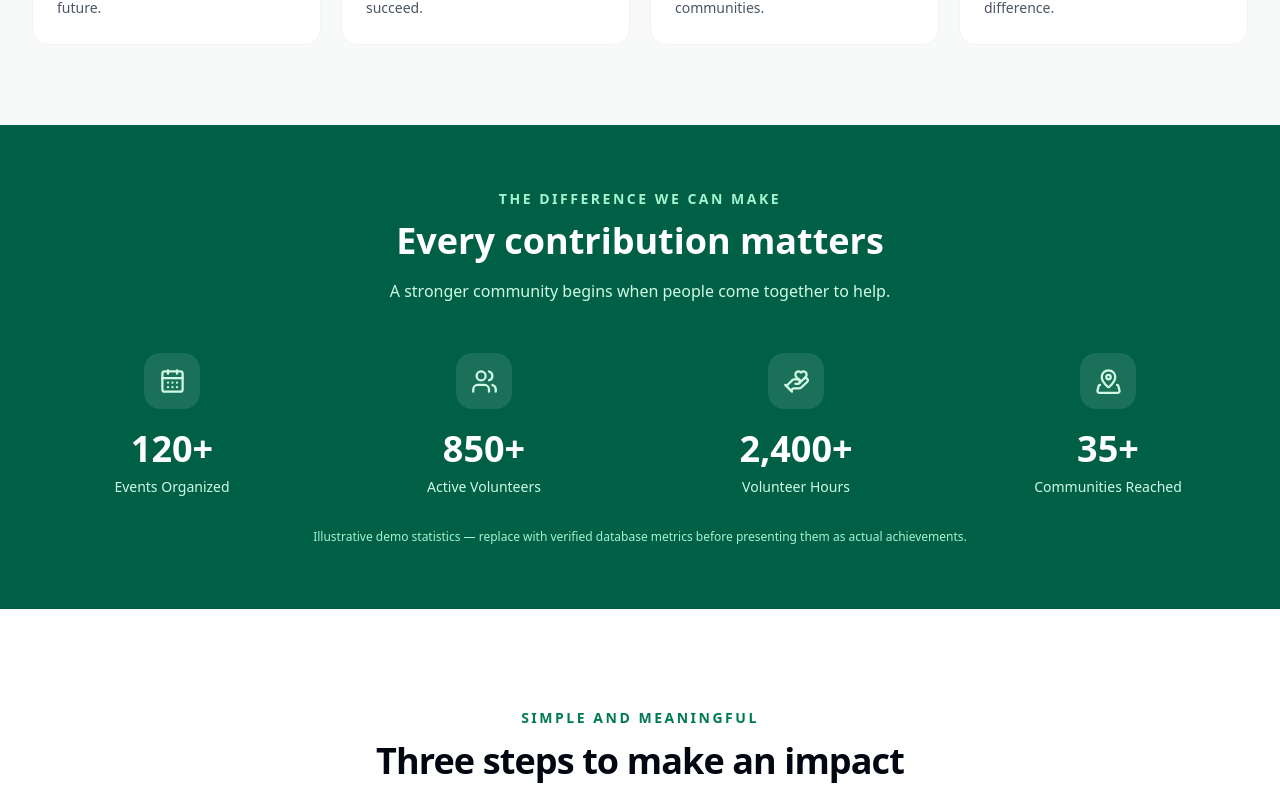
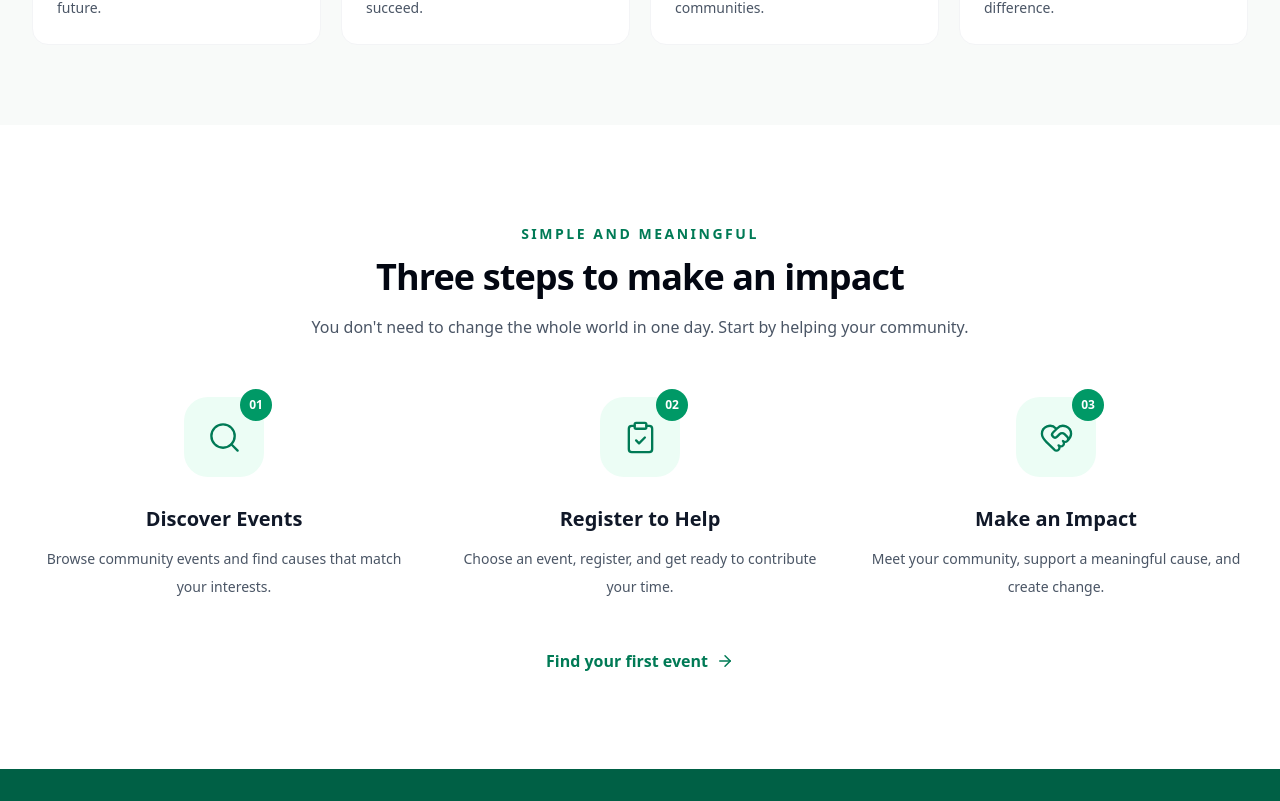
Before and after one commit to ssdevcmd/community-volunteer-platform, a Next.js app: page / in a window 1280 px wide. Shown: the part 2179-2980 px from the top of the page. Built offline with nearby package versions, Linux system fonts and the light colour scheme.

Commit message:
feat(home): add CTASection component

```diff
--- a/src/app/(main)/page.tsx
+++ b/src/app/(main)/page.tsx
@@ -11,8 +11,8 @@ export default function Home() {
       <HeroSection></HeroSection>
       <FeaturedEvents></FeaturedEvents>
       <CategoriesSection></CategoriesSection>
+      <HowItWorks></HowItWorks>
       <ImpactStats></ImpactStats>
-      <HowItWorks></HowItWorks>
       <CTASection></CTASection>
     </main>
   );
```
